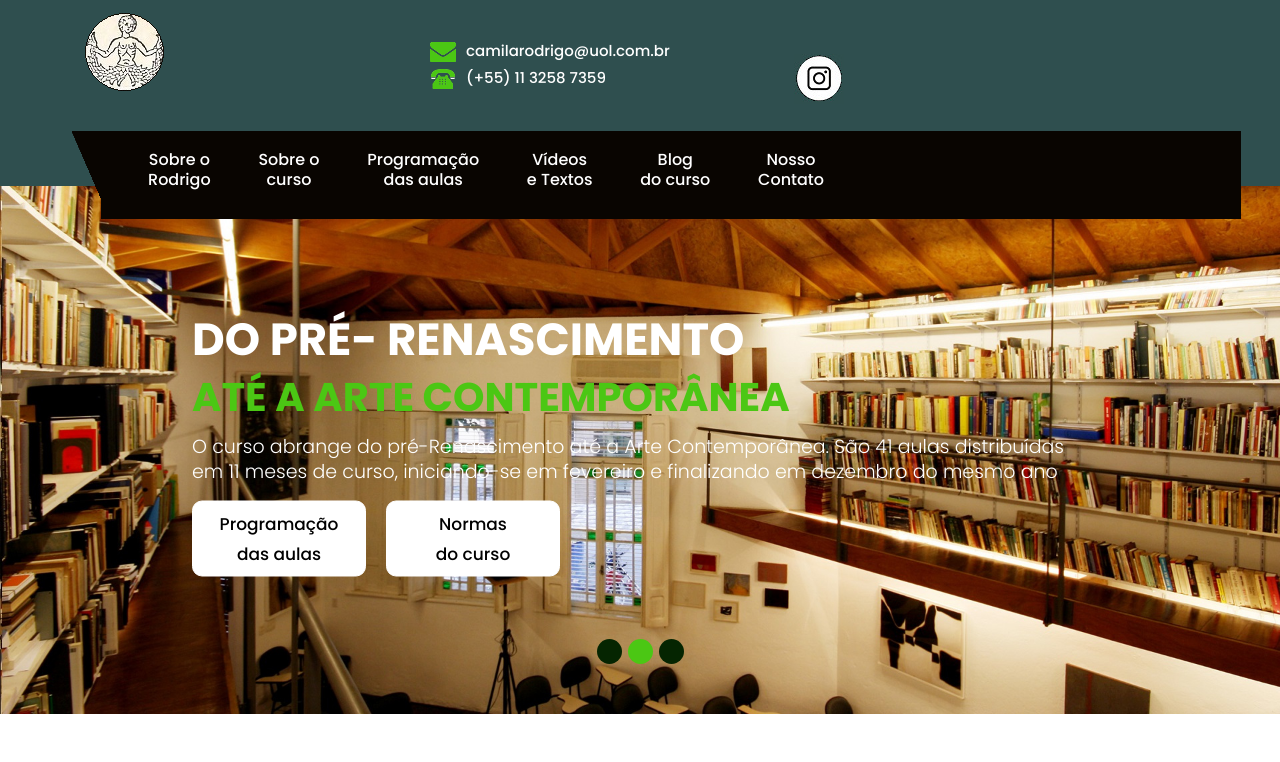
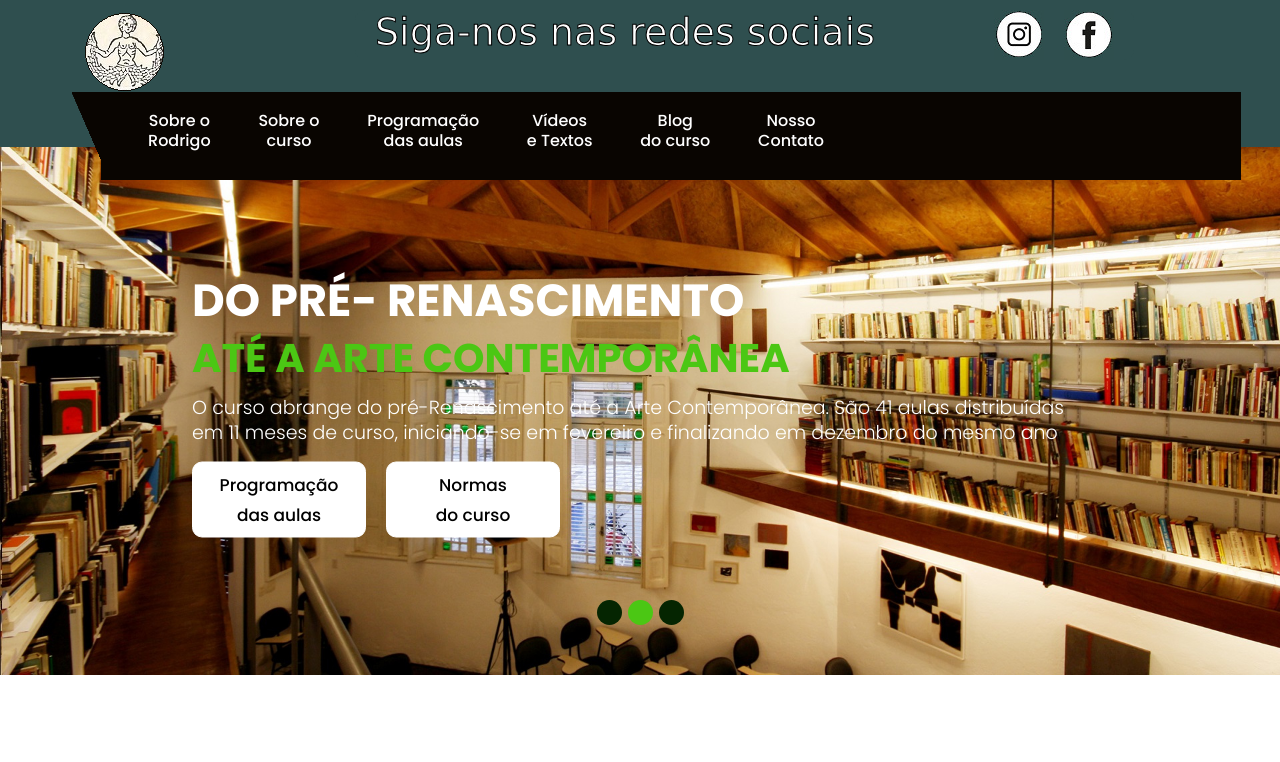
Before and after one commit to Murilo0300/Murilo, a plain HTML site: page rnsite2/index.html in a window 1280 px wide. Shown: the top 762 px of the page. Drawn offline with nearby package versions, Linux system fonts and the light colour scheme; some packages are replaced by stand-ins of ours.

Commit message:
Inseri as redes no header

```diff
--- a/rnsite2/css/style.css
+++ b/rnsite2/css/style.css
@@ -314,6 +314,34 @@ a.readmore_bt {
      border: solid #000 2px;
      color: #fff;
 }
+
+/*********************************************************************************/
+/* estilo das redes sociais do início                                             */
+/*********************************************************************************/
+.redes {
+
+	width: 779px;
+	height: 50px;
+	background-color: #2f4f4f;
+	padding-left: 20px;
+	border-radius: 10px;
+}
+
+.redes h1 {
+	color: #FFFFFF;
+	font-family: 'Lucida Sans', 'Lucida Sans Regular', 'Lucida Grande', 'Lucida Sans Unicode', Geneva, Verdana, sans-serif;
+	padding-bottom: 3px;
+	-webkit-text-stroke-width: 1px; /*para fazer o contorno da forma*/
+	-webkit-text-stroke-color: #000;
+	font-size: 38px;
+}
+
+.redes a {
+	float: right;
+	padding-right: 20px ;
+
+}
+
 
 
 /**-- list icon --**/
--- a/rnsite2/index.html
+++ b/rnsite2/index.html
@@ -52,19 +52,19 @@
                                     <a href="index.html"><img src="./images/logo.png" alt="#"></a>
                                 </div>
                             </div>
-                        </div>
-                    </div>
-                    <div class="col-xl-9 col-lg-9 col-md-9 col-sm-9">
-                        <div class="location_icon_bottum_tt">
-                            <ul>
 
-                                <li><img src="icon/email1.png" />camilarodrigo@uol.com.br<br><img src="icon/call1.png" />(+55) 11 3258 7359</li>
-                                <li><a href="https://www.instagram.com/cursodehistoriadaarte_sp/" target="_blank"><img src="./images/instagram-icon.jpg"></a></li>
-                            </ul>
 
                         </div>
                     </div>
+                    <div class="redes">
+
+                            <a href="https://www.facebook.com/cursorodrigonaves" target="_blank"><img src="./images/facebook-icon.jpg"></a>
+                            <a href="https://www.instagram.com/cursodehistoriadaarte_sp/" target="_blank"><img src="./images/instagram-icon.jpg"></a>
+                        <h1>Siga-nos nas redes sociais</h1>
+                    </div>
                 </div>
+
+
                 <div class="row">
                     <div class="col-md-12 location_icon_bottum">
                        <div class="row">
```
